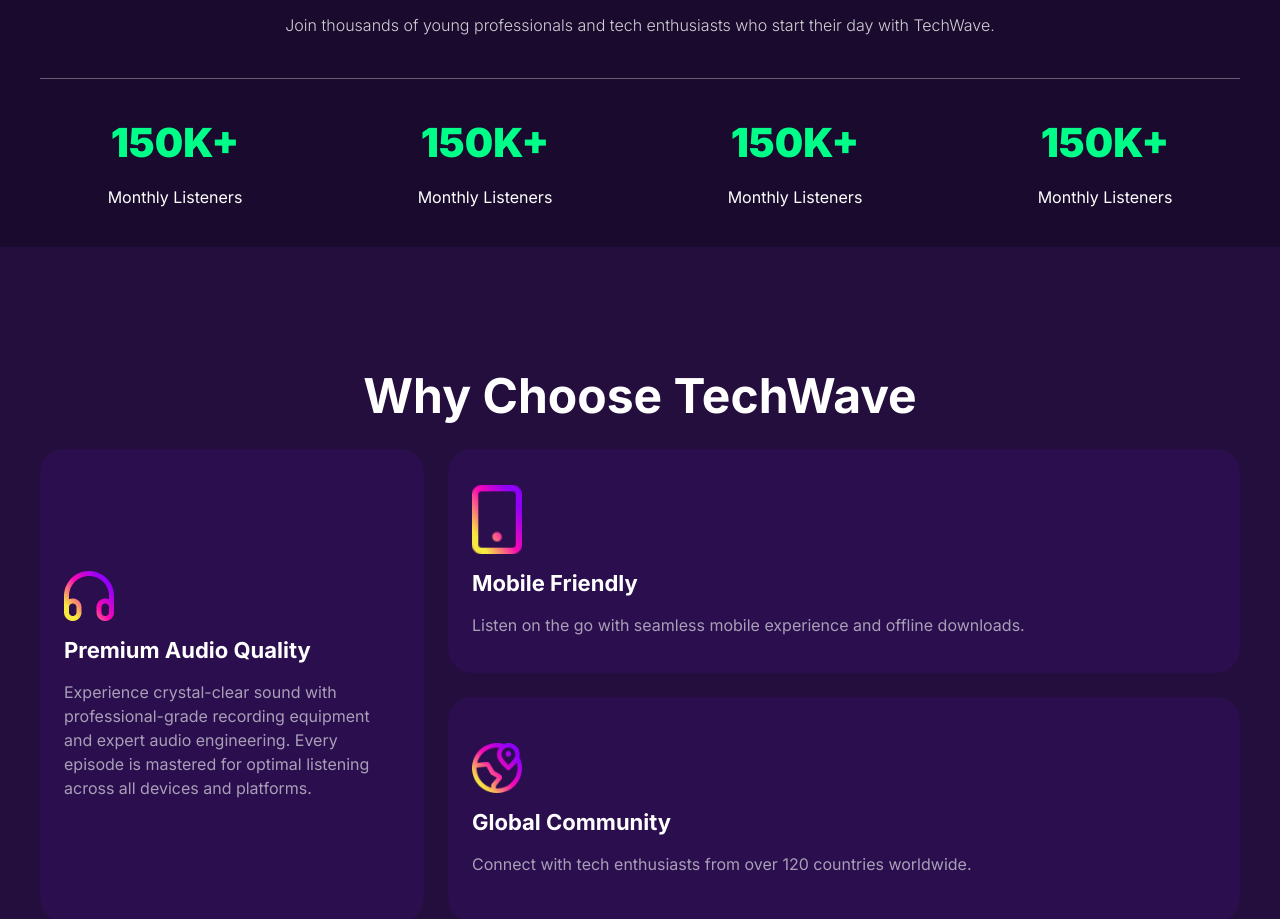
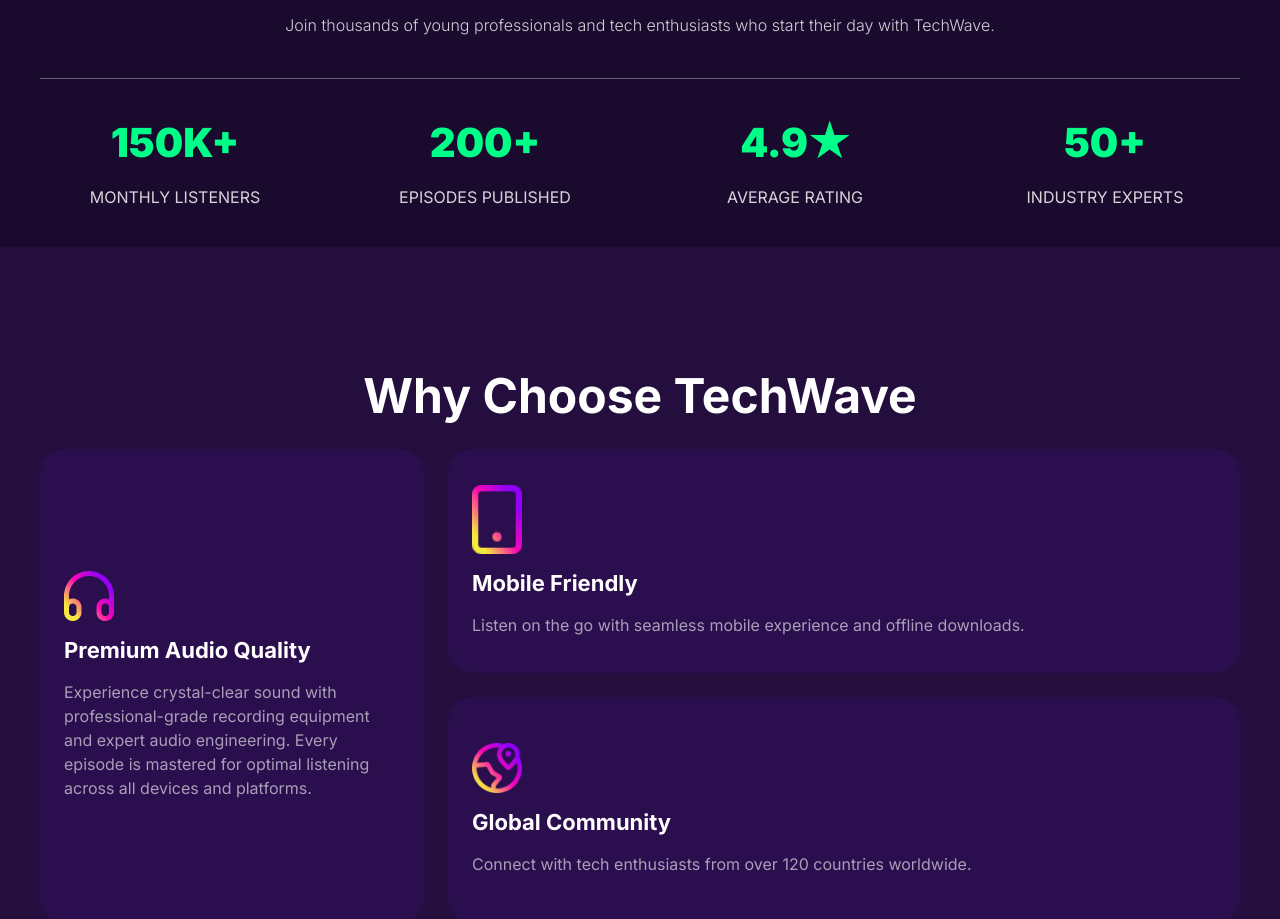
Before and after one commit to rihadjahanopu/B13-A02, a plain HTML site: page index.html in a window 1280 px wide. Shown: the part 985-1904 px from the top of the page. Drawn offline with Linux system fonts and the light colour scheme.

Commit message:
font color bug fix

```diff
--- a/index.html
+++ b/index.html
@@ -120,19 +120,19 @@
 						<div class="future-block-2 grid-box">
 							<div class="future-box-1 furure-kike">
 								<span>150K+</span>
-								<p>Monthly Listeners</p>
+								<p class="avarage-future">Monthly Listeners</p>
 							</div>
 							<div class="future-box-2 furure-kike">
-								<span>150K+</span>
-								<p>Monthly Listeners</p>
+								<span>200+</span>
+								<p class="avarage-future">Episodes Published</p>
 							</div>
 							<div class="future-box-3 furure-kike">
-								<span>150K+</span>
-								<p>Monthly Listeners</p>
+								<span>4.9★</span>
+								<p class="avarage-future">Average Rating</p>
 							</div>
 							<div class="future-box-4 furure-kike">
-								<span>150K+</span>
-								<p>Monthly Listeners</p>
+								<span>50+</span>
+								<p class="avarage-future">Industry Experts</p>
 							</div>
 						</div>
 					</div>
@@ -140,7 +140,7 @@
 			</section>
 			<section class="container">
 				<div class="vison">
-					<h2>Why Choose TechWave</h2>
+					<h2 class="tech-tit">Why Choose TechWave</h2>
 					<div class="vison-card grid-box">
 						<div class="grid-card">
 							<img
--- a/style.css
+++ b/style.css
@@ -10,7 +10,6 @@
 	background-color: white;
 	font-family: "Inter", sans-serif;
 	background-color: rgba(35, 14, 61, 1);
-	color: white;
 }
 
 .container {
@@ -345,15 +344,25 @@
 	text-align: center;
 	text-transform: capitalize;
 }
-
-.future-kike p {
-	color: rgba(255, 255, 255, 1);
+.avarage-future {
+	color: rgba(255, 255, 255, 0.822);
 	font-size: 16px;
 	font-weight: 400;
 	line-height: 20px;
 	letter-spacing: 0%;
 	text-align: center;
 	text-transform: uppercase;
+}
+
+.tech-tit {
+	color: rgba(255, 255, 255, 1);
+	font-style: Bold;
+	font-size: 32px;
+	font-weight: 700;
+	line-height: 39px;
+	letter-spacing: 0%;
+	text-align: center;
+	text-transform: capitalize;
 }
 .fure-flex {
 	flex-direction: column;
```
